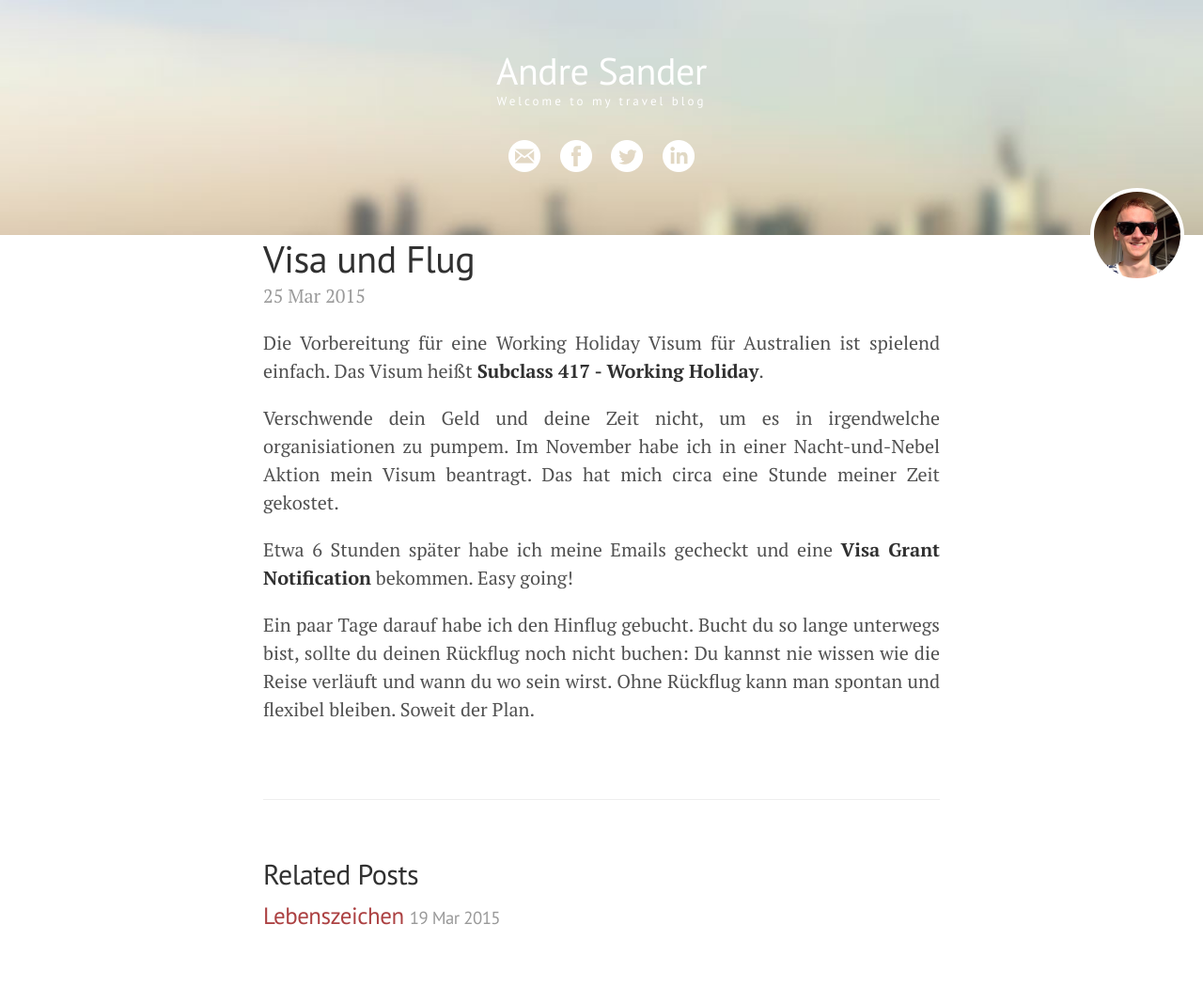
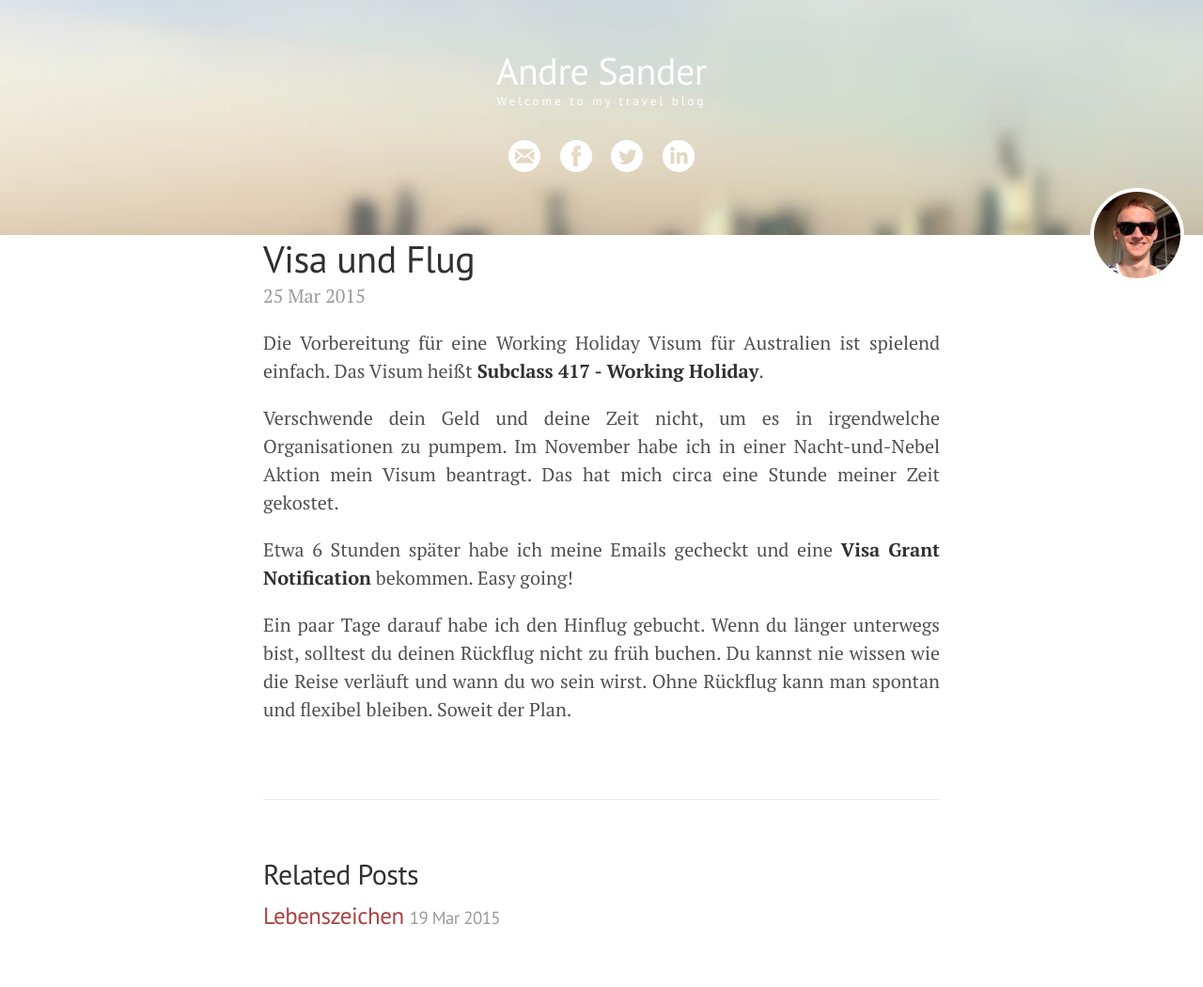
Before and after one commit to Sanderand/Sanderand.github.io, a Jekyll site: the page built from _posts/2015-03-25-visa_flight.md, in a window 1280 px wide. Shown: the whole page at 94% size. Built offline with Jekyll 4.4.1, drawn with Linux system fonts in a browser that asks for light colours; Markdown is read by kramdown in place of the engine named in the settings.

Commit message:
fixed typo

```diff
--- a/_posts/2015-03-25-visa_flight.md
+++ b/_posts/2015-03-25-visa_flight.md
@@ -6,8 +6,8 @@ location: Darmstadt, Germany
 
 Die Vorbereitung für eine Working Holiday Visum für Australien ist spielend einfach. Das Visum heißt **Subclass 417 - Working Holiday**.
 
-Verschwende dein Geld und deine Zeit nicht, um es in irgendwelche organisiationen zu pumpem. Im November habe ich in einer Nacht-und-Nebel Aktion mein Visum beantragt. Das hat mich circa eine Stunde meiner Zeit gekostet.
+Verschwende dein Geld und deine Zeit nicht, um es in irgendwelche Organisationen zu pumpem. Im November habe ich in einer Nacht-und-Nebel Aktion mein Visum beantragt. Das hat mich circa eine Stunde meiner Zeit gekostet.
 
 Etwa 6 Stunden später habe ich meine Emails gecheckt und eine **Visa Grant Notification** bekommen. Easy going!
 
-Ein paar Tage darauf habe ich den Hinflug gebucht. Bucht du so lange unterwegs bist, sollte du deinen Rückflug noch nicht buchen: Du kannst nie wissen wie die Reise verläuft und wann du wo sein wirst. Ohne Rückflug kann man spontan und flexibel bleiben. Soweit der Plan.
+Ein paar Tage darauf habe ich den Hinflug gebucht. Wenn du länger unterwegs bist, solltest du deinen Rückflug nicht zu früh buchen. Du kannst nie wissen wie die Reise verläuft und wann du wo sein wirst. Ohne Rückflug kann man spontan und flexibel bleiben. Soweit der Plan.
```
